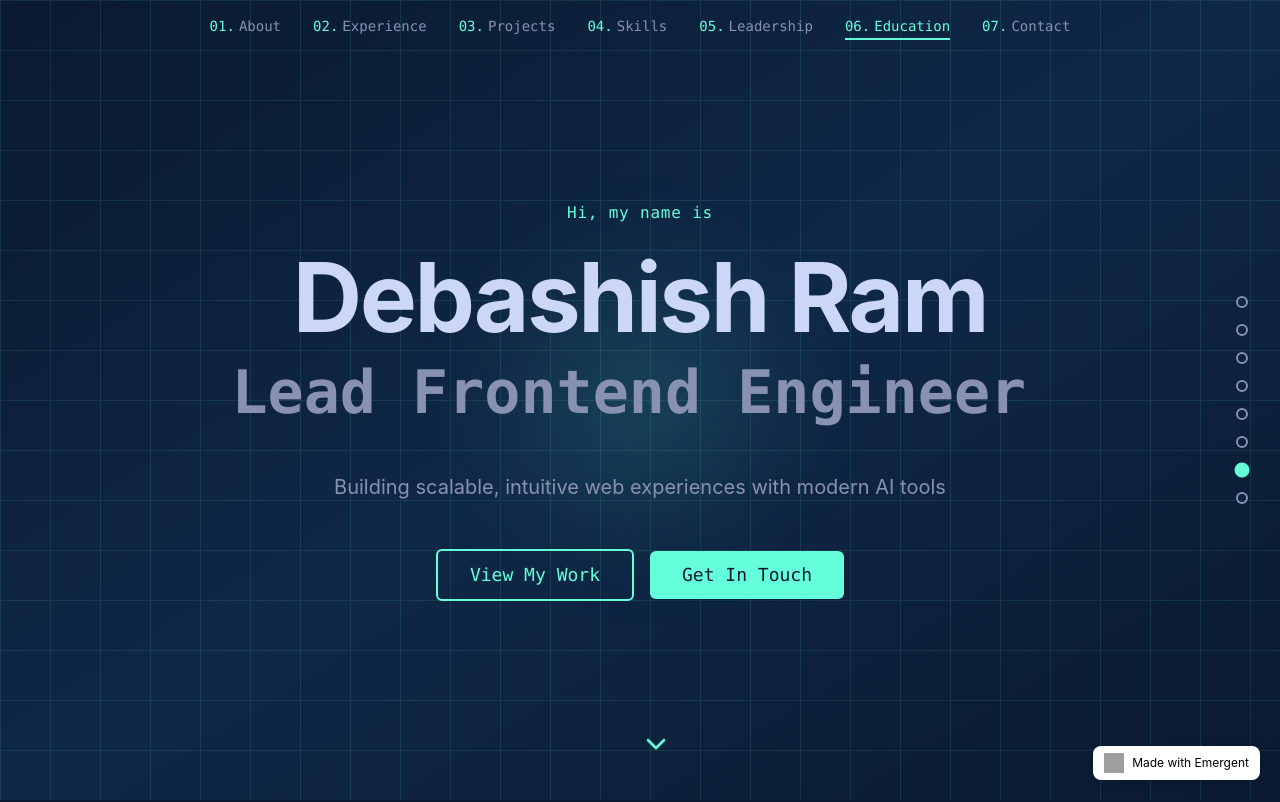
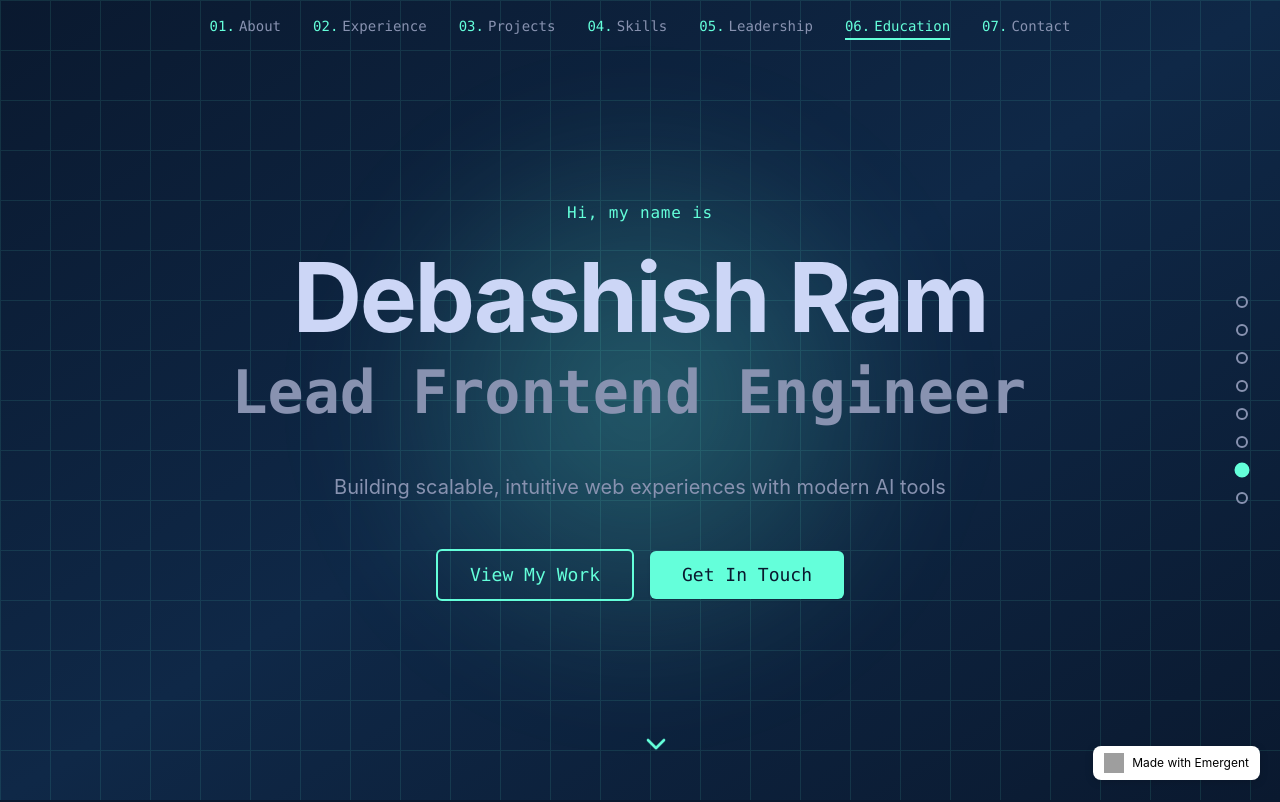
Before and after one commit to Debashish21/my-profile, a React (Create React App) app in the folder frontend/: page / in a window 1280 px wide. Shown: the top 802 px of the page. Built offline with nearby package versions, Linux system fonts and the light colour scheme; grey boxes are pictures that could not be loaded.

Commit message:
auto-commit for bf0df65b-4cdf-48ba-8a35-8dba589b8a82

```diff
--- a/frontend/src/components/Hero.jsx
+++ b/frontend/src/components/Hero.jsx
@@ -63,13 +63,13 @@ const Hero = ({ data }) => {
 
       {/* Mouse-tracking glow effect with heartbeat pulse */}
       <div
-        className="absolute w-96 h-96 rounded-full pointer-events-none animate-heartbeat"
+        className="absolute w-[600px] h-[600px] rounded-full pointer-events-none animate-heartbeat"
         style={{
-          background: 'radial-gradient(circle, rgba(100, 255, 218, 0.15) 0%, rgba(100, 255, 218, 0.05) 40%, transparent 70%)',
+          background: 'radial-gradient(circle, rgba(100, 255, 218, 0.25) 0%, rgba(100, 255, 218, 0.15) 30%, rgba(100, 255, 218, 0.08) 50%, transparent 70%)',
           left: `${mousePosition.x}px`,
           top: `${mousePosition.y}px`,
           transform: 'translate(-50%, -50%)',
-          filter: 'blur(40px)',
+          filter: 'blur(50px)',
           transition: isHovering ? 'none' : 'left 0.3s ease-out, top 0.3s ease-out'
         }}
       ></div>
```
